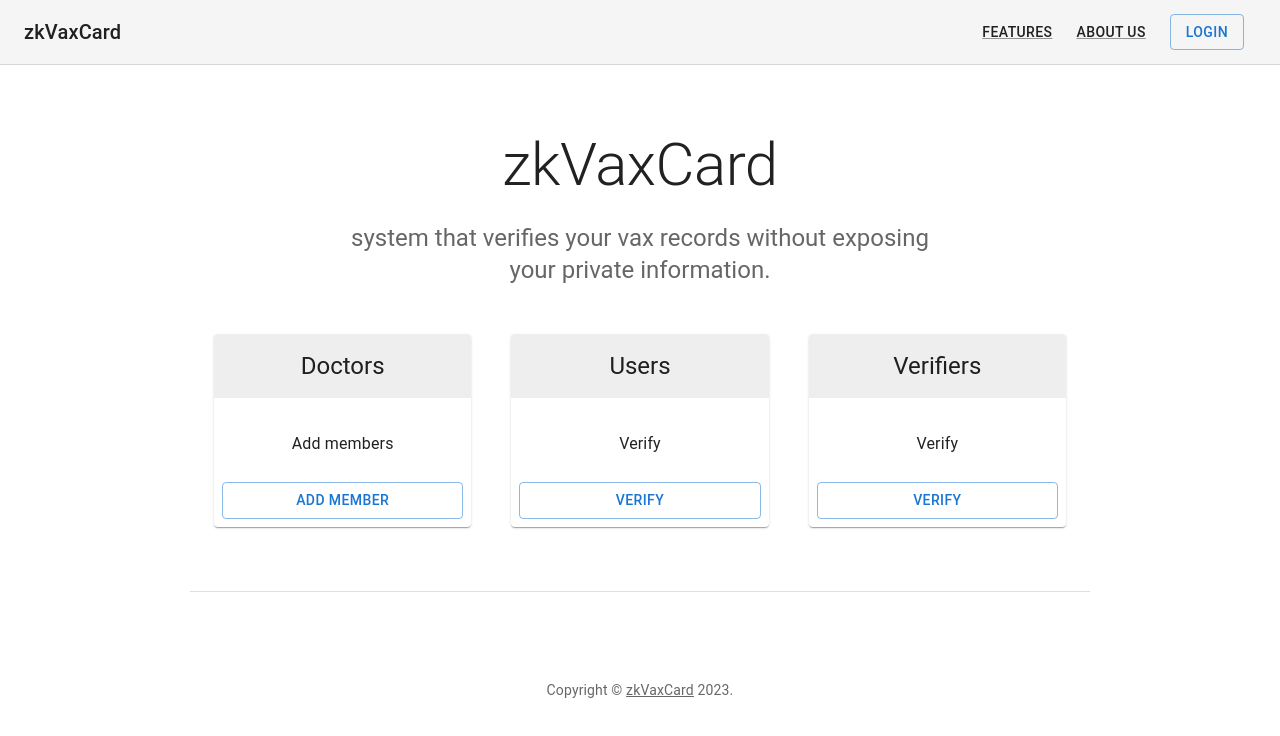
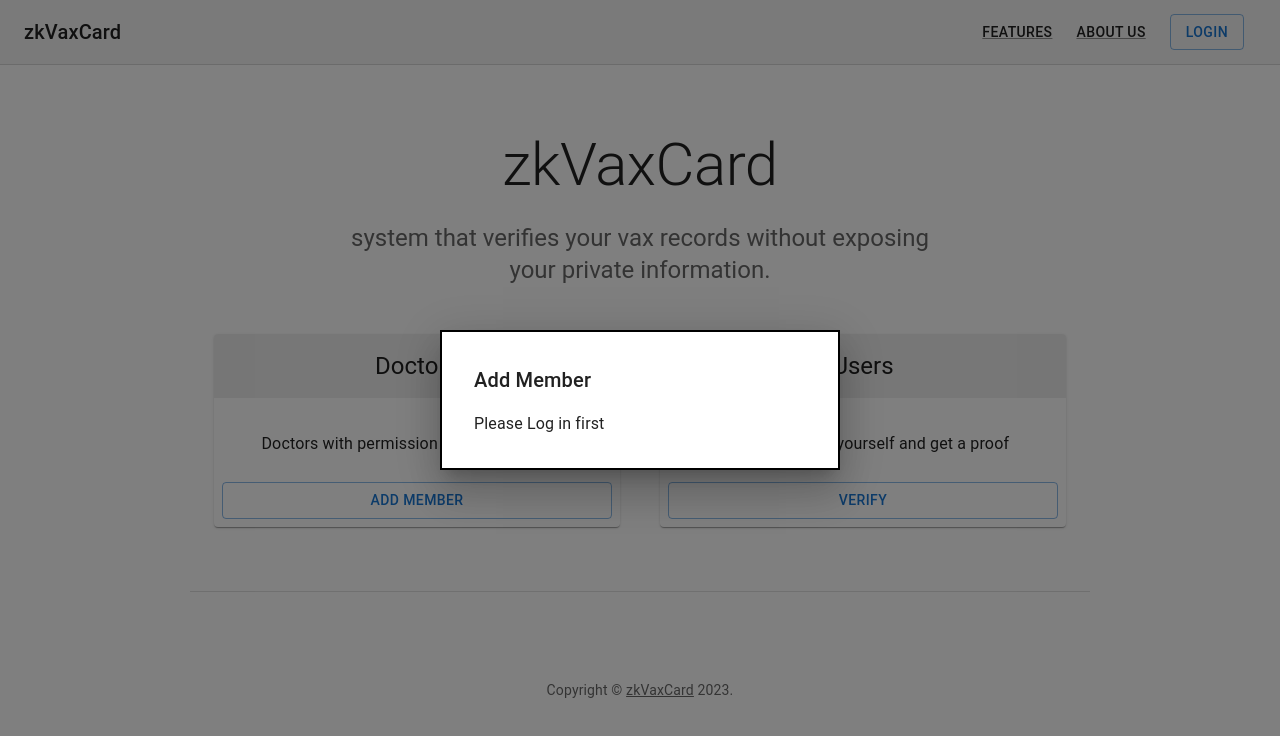
Before and after one commit to SWF-Lab/zkVaxCard, a React (Create React App) app in the folder frontend/: page / in a window 1280 px wide. Both pictures are taken after a click on the button "ADD MEMBER". Shown: the top 736 px of the page. Built offline with nearby package versions, Linux system fonts and the light colour scheme; what web3modal would draw is missing.

Commit message:
add hook and modals

```diff
--- /dev/null
+++ b/frontend/src/components/copyright.js
@@ -0,0 +1,19 @@
+import Typography from '@mui/material/Typography';
+import Link from '@mui/material/Link';
+
+
+const Copyright = (props) => {
+  return (
+
+    <Typography variant="body2" color="text.secondary" align="center" {...props}>
+      {'Copyright © '}
+      <Link color="inherit" href="https://mui.com/">
+        zkVaxCard
+      </Link>{' '}
+      {new Date().getFullYear()}
+      {'.'}
+    </Typography>
+
+  );
+}
+export default Copyright;
--- /dev/null
+++ b/frontend/src/components/doctorModal.js
@@ -0,0 +1,101 @@
+import * as React from 'react';
+import { useState } from 'react';
+import Modal from '@mui/material/Modal';
+import Box from '@mui/material/Box';
+import Typography from '@mui/material/Typography';
+import { useVax } from '../hook/useVax';
+import TextField from '@mui/material/TextField';
+import ToggleButton from '@mui/material/ToggleButton';
+import ToggleButtonGroup from '@mui/material/ToggleButtonGroup';
+import Button from '@mui/material/Button';
+import { useSnackbar } from 'notistack';
+
+const DoctorModal = (props) => {
+
+  const {account, isDoctor} = useVax();
+  const [addId, setAddId] = useState("")
+  const [doze, setDoze] = useState(3);
+  const { enqueueSnackbar } = useSnackbar();
+
+  const modalStyle = {
+    position: 'absolute',
+    top: '50%',
+    left: '50%',
+    transform: 'translate(-50%, -50%)',
+    width: 400,
+    bgcolor: 'background.paper',
+    border: '2px solid #000',
+    boxShadow: 24,
+    p: 4,
+  };
+
+  const handleSetId = (e) => {
+    setAddId(e.target.value);
+  }
+
+  const handleSetDoze = (e, newAlignment) => {
+    setDoze(newAlignment);
+  };
+
+  const handleSubmit = () => {
+    if(!addId)
+      enqueueSnackbar('ID required', { variant:'error' });
+    else
+      props.addMember(addId, doze)
+  }
+
+  return(
+
+    <Modal
+    open={props.open}
+    onClose={props.close}
+    aria-labelledby="modal-modal-title"
+    aria-describedby="modal-modal-description"
+    >
+    <Box sx={modalStyle}>
+      <Typography id="modal-modal-title" variant="h6" component="h2">
+        Add Member
+      </Typography>
+      <Typography id="modal-modal-description" sx={{ mt: 2 }}>
+        {
+          account ? isDoctor ?
+          ""
+          :
+          "This method is only for doctors"
+          :
+          "Please Log in first"
+        }
+      </Typography>
+      {
+        account && isDoctor &&
+        <>
+        <TextField id="outlined-basic" label="patient-ID" variant="outlined" required value={addId} onChange={handleSetId}/>
+
+        <p></p>
+        <ToggleButtonGroup
+          color="primary"
+          value={doze}
+          exclusive
+          onChange={handleSetDoze}
+          aria-label="Platform"
+        >
+          <ToggleButton value="3" aria-label="left aligned">3</ToggleButton>
+          <ToggleButton value="4" aria-label="centered">4</ToggleButton>
+          <ToggleButton value="5" aria-label="right aligned">5</ToggleButton>
+
+        </ToggleButtonGroup>
+        <p></p>
+        <Button variant="outlined" color="error" onClick={() => handleSubmit()}>
+          ADD
+        </Button>
+
+        </>
+      }
+
+    </Box>
+    </Modal>
+    )
+
+}
+
+export default DoctorModal;
--- /dev/null
+++ b/frontend/src/components/userModal.js
@@ -0,0 +1,83 @@
+import { useState } from 'react';
+import Modal from '@mui/material/Modal';
+import Box from '@mui/material/Box';
+import Typography from '@mui/material/Typography';
+import ToggleButton from '@mui/material/ToggleButton';
+import ToggleButtonGroup from '@mui/material/ToggleButtonGroup';
+import Button from '@mui/material/Button';
+import { useVax } from '../hook/useVax';
+
+
+
+const UserModal = (props) => {
+
+  const { account, setVerifyModalOpen } = useVax();
+  const [doze, setDoze] = useState(3)
+
+  const handleSetDoze = (e, newAlignment) => {
+    setDoze(newAlignment);
+  };
+
+  const handleSubmit = () => {
+    setVerifyModalOpen(true);
+  }
+
+  const modalStyle = {
+    position: 'absolute',
+    top: '50%',
+    left: '50%',
+    transform: 'translate(-50%, -50%)',
+    width: 400,
+    bgcolor: 'background.paper',
+    border: '2px solid #000',
+    boxShadow: 24,
+    p: 4,
+  };
+
+  return(
+    <Modal
+    open={props.open}
+    onClose={props.close}
+    aria-labelledby="modal-modal-title"
+    aria-describedby="modal-modal-description"
+    >
+    <Box sx={modalStyle}>
+      <Typography id="modal-modal-title" variant="h6" component="h2">
+        Verify
+      </Typography>
+      <Typography id="modal-modal-description" sx={{ mt: 2 }}>
+          {
+            account ?
+            "Which doze would you like to verify"
+            :
+            "Please Log in first"
+          }
+      </Typography>
+      {
+        account &&
+        <>
+        <ToggleButtonGroup
+            color="primary"
+            value={doze}
+            exclusive
+            onChange={handleSetDoze}
+            aria-label="Platform"
+            >
+            <ToggleButton value="3" aria-label="left aligned">3</ToggleButton>
+            <ToggleButton value="4" aria-label="centered">4</ToggleButton>
+            <ToggleButton value="5" aria-label="right aligned">5</ToggleButton>
+
+        </ToggleButtonGroup>
+        <p></p>
+        <Button variant="outlined" color="error" onClick={() => handleSubmit()}>
+            VERIFY
+        </Button>
+        </>
+      }
+    </Box>
+    </Modal>
+
+  )
+}
+
+export default UserModal
--- /dev/null
+++ b/frontend/src/components/verifyModal.js
@@ -0,0 +1,52 @@
+import Modal from '@mui/material/Modal';
+import Box from '@mui/material/Box';
+import Typography from '@mui/material/Typography';
+import Button from '@mui/material/Button';
+import { useVax } from '../hook/useVax';
+
+const VerifyModal = (props) => {
+
+  const { setVerifyModalOpen } = useVax();
+
+  const handleClose = () => {
+    setVerifyModalOpen(false);
+  }
+
+  const modalStyle = {
+    position: 'absolute',
+    top: '50%',
+    left: '50%',
+    transform: 'translate(-50%, -50%)',
+    width: 300,
+    bgcolor: 'background.paper',
+    border: '2px solid #000',
+    boxShadow: 24,
+    p: 4,
+  };
+
+  return(
+    <Modal
+    open={props.open}
+    onClose={props.close}
+    aria-labelledby="modal-modal-title"
+    aria-describedby="modal-modal-description"
+    >
+    <Box sx={modalStyle}>
+      <Typography id="modal-modal-title" variant="h6" component="h2">
+        Verify
+      </Typography>
+      <Typography id="modal-modal-description" sx={{ mt: 2 }}>
+        VERIFICATION PHOTO HERE
+      </Typography>
+
+      <Button variant="outlined" color="error" onClick={() => handleClose()}>
+          CLOSE
+      </Button>
+
+
+    </Box>
+    </Modal>
+  )
+
+}
+export default VerifyModal;
--- a/frontend/src/container/Home.js
+++ b/frontend/src/container/Home.js
@@ -19,6 +19,14 @@ import Web3 from "web3";
 import Web3Modal from "web3modal";
 import WalletConnectProvider from "@walletconnect/web3-provider";
 import CoinbaseWalletSDK from "@coinbase/wallet-sdk";
+
+import { useVax } from '../hook/useVax';
+import { useSnackbar } from 'notistack';
+import Copyright from '../components/copyright';
+import DoctorModal from '../components/doctorModal';
+import UserModal from '../components/userModal';
+import VerifyModal from '../components/verifyModal';
+
 
 const INFURA_ID = process.env.INFURA_ID;
 const providerOptions = {
@@ -42,6 +50,7 @@ const providerOptions = {
     package: true,
   },
 };
+
 const web3Modal = new Web3Modal({
   network: "goerli", // optional
   cacheProvider: true, // optional
@@ -61,24 +70,11 @@ const connectWallet = async () => {
   }
 };
 
-function Copyright(props) {
-  return (
-    <Typography variant="body2" color="text.secondary" align="center" {...props}>
-      {'Copyright © '}
-      <Link color="inherit" href="https://mui.com/">
-        zkVaxCard
-      </Link>{' '}
-      {new Date().getFullYear()}
-      {'.'}
-    </Typography>
-  );
-}
-
 const tiers = [
   {
     title: 'Doctors',
     description: [
-      'Add members',
+      'Doctors with permission can add members',
     ],
     buttonText: 'Add member',
     buttonVariant: 'outlined',
@@ -86,41 +82,56 @@ const tiers = [
   {
     title: 'Users',
     description: [
-      'Verify',
+      'Users can verify yourself and get a proof',
     ],
     buttonText: 'Verify',
     buttonVariant: 'outlined',
   },
-  {
-    title: 'Verifiers',
-    description: [
-      'Verify',
-    ],
-    buttonText: 'Verify',
-    buttonVariant: 'outlined',
-  },
+
 ];
 
-
-// const footers = [
-//   {
-//     title: 'Company',
-//     description: ['Team'],
-//   },
-// ];
 
 const toggleWithString = (s) => {
   return s.substr(0,5) + "..." + s.substr(37,40)
 }
 
-function Home() {
-  const [account, setAccount] = useState("");
+const Home = () => {
+  const {account, setAccount, doctorModalOpen, setDoctorModalOpen, userModalOpen, setUserModalOpen, verifyModalOpen, setVerifyModalOpen} = useVax();
+  const { enqueueSnackbar } = useSnackbar();
+
+  const handleModalOpen = (type) => {
+    if (type === "Doctors")
+      setDoctorModalOpen(true)
+    else if(type === "Users")
+      setUserModalOpen(true)
+    else
+      setVerifyModalOpen(true)
+  }
+  const handleModalClose = (type) => {
+    if (type === "Doctors")
+      setDoctorModalOpen(false)
+    else if(type === "Users")
+      setUserModalOpen(false)
+    else
+      setVerifyModalOpen(false)
+  }
 
   const handleConnect = async (event) => {
     event.preventDefault();
     const addr = await connectWallet()
     setAccount(addr);
+    // TODO: check if account is Doctor (call setIsDoctor();)
+
   };
+
+  const addMember = (userId, doze) => {
+    setDoctorModalOpen(false)
+    console.log("addId:", userId);
+    console.log("doze:", doze);
+    enqueueSnackbar('Member added succesfully', { variant:'success' });
+    //TODO: _addMember
+  }
+
 
   useEffect(() => {
     console.log(account);
@@ -173,8 +184,6 @@ function Home() {
                 Disconnect
               </Button> */}
             </>
-
-
           }
         </Toolbar>
       </AppBar>
@@ -202,8 +211,8 @@ function Home() {
               item
               key={tier.title}
               xs={12}
-              sm={tier.title === 'Enterprise' ? 12 : 6}
-              md={4}
+              sm={6}
+              md={6}
             >
               <Card>
                 <CardHeader
@@ -245,7 +254,7 @@ function Home() {
                   </ul>
                 </CardContent>
                 <CardActions>
-                  <Button fullWidth variant={tier.buttonVariant}>
+                  <Button fullWidth variant={tier.buttonVariant} onClick={() => handleModalOpen(tier.title)}>
                     {tier.buttonText}
                   </Button>
                 </CardActions>
@@ -254,6 +263,18 @@ function Home() {
           ))}
         </Grid>
       </Container>
+
+
+      {/* Modals */}
+      <DoctorModal
+        open={doctorModalOpen}
+        close={() => handleModalClose("Doctors")}
+        addMember={(id, doze) => addMember(id, doze)}
+      />
+      <UserModal open={userModalOpen} close={() => handleModalClose("Users")}/>
+      <VerifyModal open={verifyModalOpen} close={() => handleModalClose("Verify")}/>
+
+
       {/* Footer */}
       <Container
         maxWidth="md"
@@ -264,28 +285,12 @@ function Home() {
           py: [3, 6],
         }}
       >
-        {/* <Grid container spacing={4} justifyContent="space-evenly">
-          {footers.map((footer) => (
-            <Grid item xs={6} sm={3} key={footer.title}>
-              <Typography variant="h6" color="text.primary" gutterBottom>
-                {footer.title}
-              </Typography>
-              <ul>
-                {footer.description.map((item) => (
-                  <li key={item}>
-                    <Link href="#" variant="subtitle1" color="text.secondary">
-                      {item}
-                    </Link>
-                  </li>
-                ))}
-              </ul>
-            </Grid>
-          ))}
-        </Grid> */}
         <Copyright sx={{ mt: 5 }} />
       </Container>
       {/* End footer */}
+
     </React.Fragment>
+
   );
 }
 
--- /dev/null
+++ b/frontend/src/hook/useVax.js
@@ -0,0 +1,50 @@
+import { useState, createContext, useContext } from 'react';
+
+const VaxContext = createContext({
+  account: "",
+  setAccount: () => {},
+  doctorModalOpen: false,
+  setDoctorModalOpen: () => {},
+  userModalOpen: false,
+  setUserModalOpen: () => {},
+  isDoctor: false,
+  setIsDoctor: () => {},
+  verifyModalOpen: false,
+  setVerifyModalOpen: () => {},
+
+
+});
+
+const VaxProvider = (props) => {
+
+  //States comes here
+  const [account, setAccount] = useState("");
+  const [isDoctor, setIsDoctor] = useState(true)
+  const [doctorModalOpen, setDoctorModalOpen] = useState(false)
+  const [userModalOpen, setUserModalOpen] = useState(false)
+  const [verifyModalOpen, setVerifyModalOpen] = useState(false)
+
+  return (
+	  <VaxContext.Provider
+		value={
+			{
+        account,
+        setAccount,
+        doctorModalOpen,
+        setDoctorModalOpen,
+        userModalOpen,
+        setUserModalOpen,
+        isDoctor,
+        setIsDoctor,
+        verifyModalOpen,
+        setVerifyModalOpen
+
+			}
+		}
+		{...props}
+	  />
+  )
+}
+
+const useVax = () => useContext(VaxContext);
+export { VaxProvider, useVax };
--- a/frontend/src/index.js
+++ b/frontend/src/index.js
@@ -3,11 +3,17 @@ import ReactDOM from 'react-dom/client';
 import './index.css';
 import App from './App';
 import reportWebVitals from './reportWebVitals';
+import { VaxProvider } from './hook/useVax';
+import { SnackbarProvider} from 'notistack';
 
 const root = ReactDOM.createRoot(document.getElementById('root'));
 root.render(
   <React.StrictMode>
-    <App />
+    <VaxProvider>
+      <SnackbarProvider>
+        <App />
+      </SnackbarProvider>
+    </VaxProvider>
   </React.StrictMode>
 );
 
```
Also changed, not shown: frontend/package.json (+7 -6 lines), 2 other files (tests, documents, lock files or other folders).
